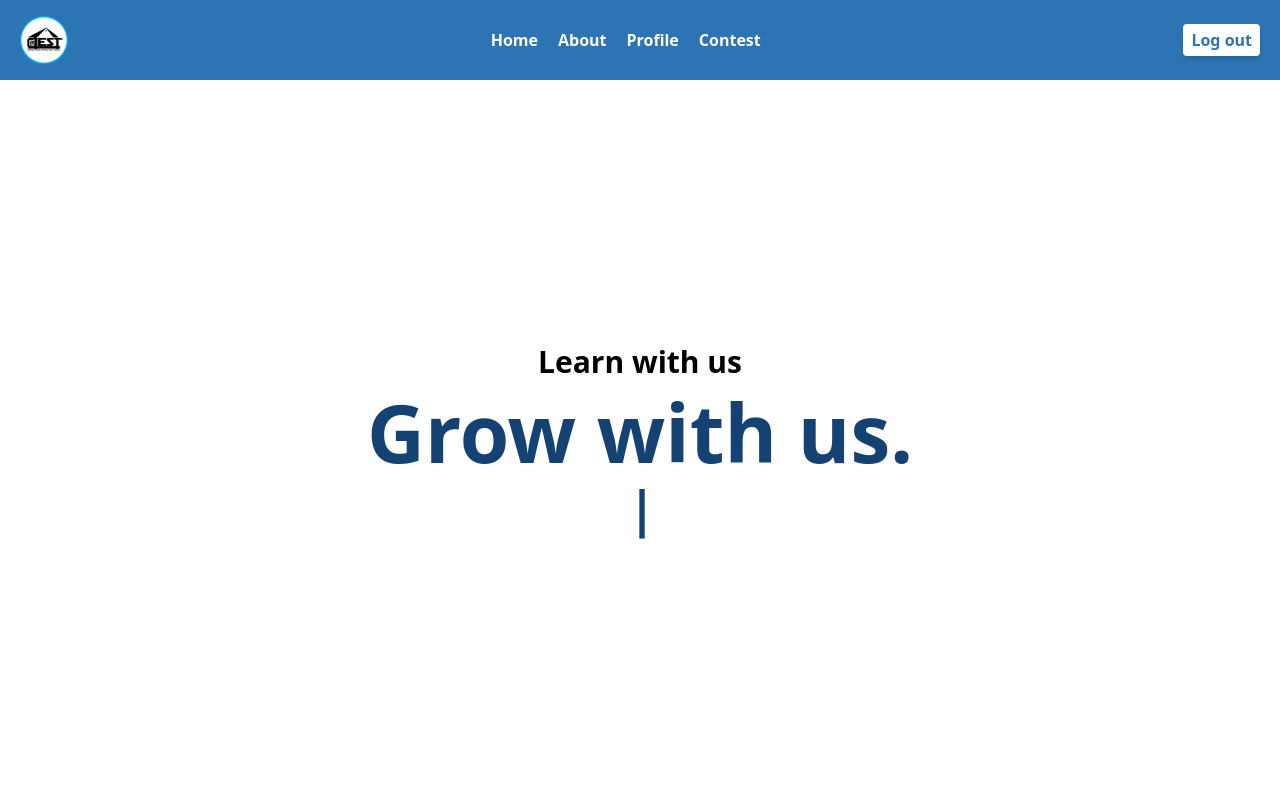
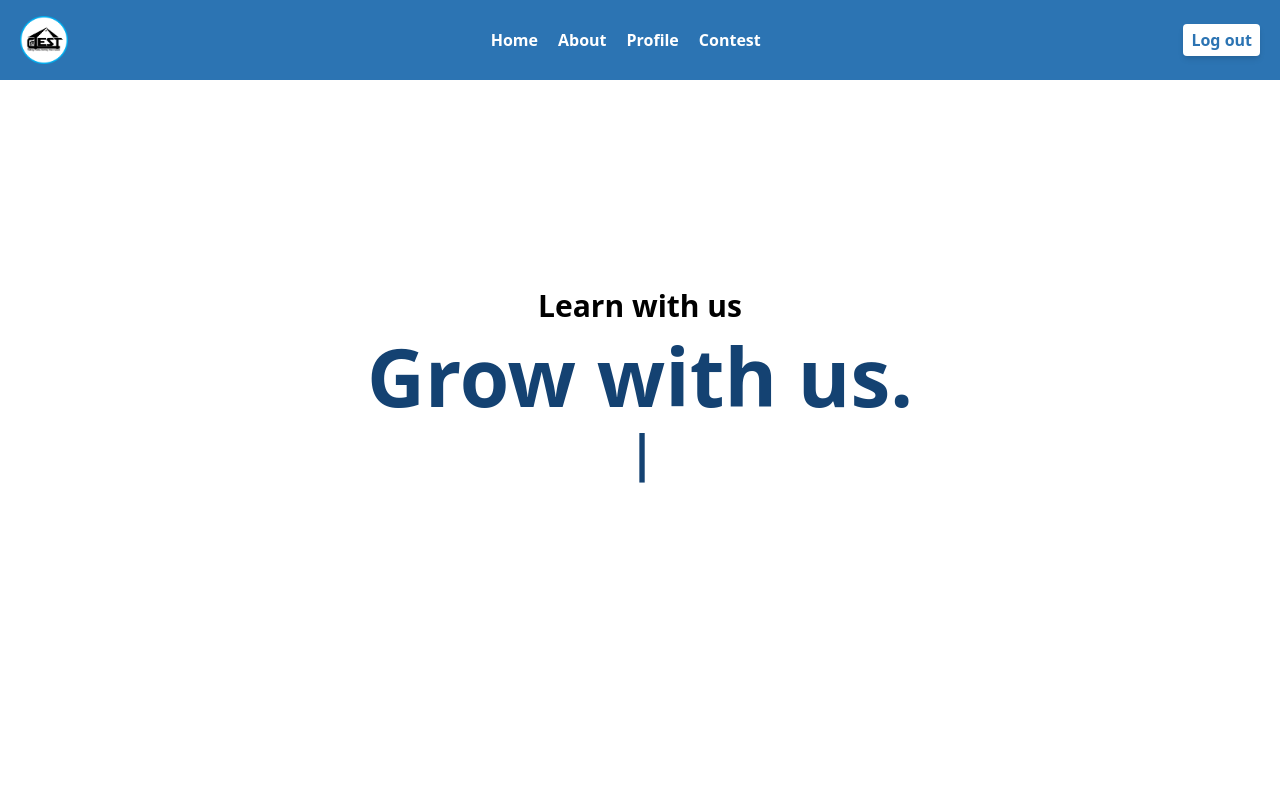
Before and after one commit to cest-nitr/gateportal__, a React (Create React App) app: page / in a window 1280 px wide. Shown: the top 800 px of the page. Built offline with nearby package versions, Linux system fonts and the light colour scheme.

Commit message:
updated app
Signed-off-by: Sakalabhaktula Hanisha <87903473+Sakalabhaktula-Hanisha@users.noreply.github.com>

```diff
--- a/src/App.js
+++ b/src/App.js
@@ -5,14 +5,8 @@ import Router from './components/Router';
 const App = () => {
   return (
     <>
-    <div className='grid grid-rows-2 gap-y-8'>
-      <div className='row-span-2'>
-        <Navbar />
-      </div>
-      <div className='p-6'>
-        <Router />
-      </div>
-    </div>
+    <Navbar />
+    <Router />
     </>
   )
 }
```
